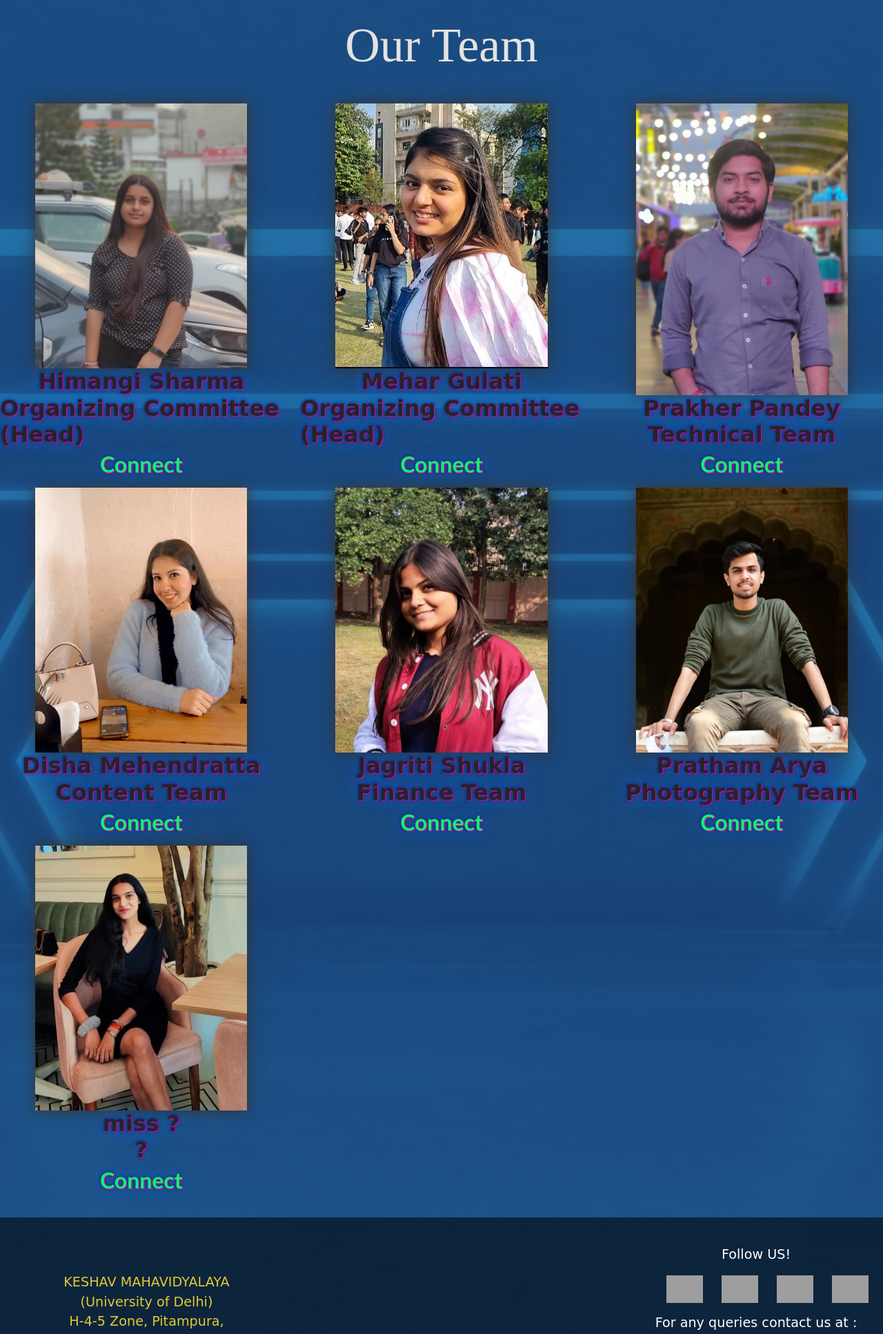
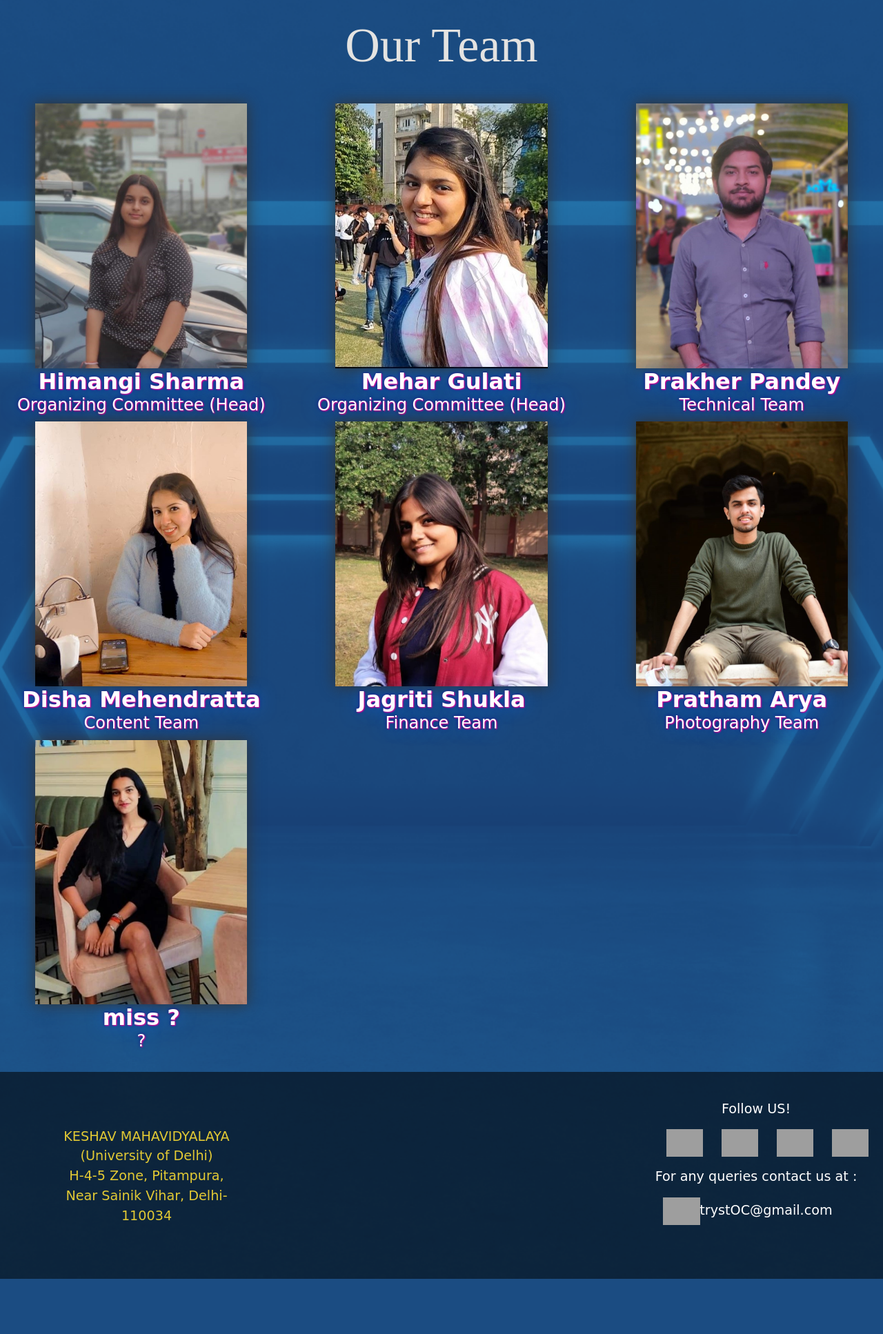
Before and after one commit to spartan289/TRYST-1, a PHP site: page /team.html in a window 1280 px wide. Shown: the part 80-2014 px from the top of the page at 69% size. After the commit the page ends 1934 px from the top, so only its background shows below. Run offline with PHP 8.4, Linux system fonts and the light colour scheme; some libraries are stand-ins or nearby versions; grey boxes are pictures that could not be loaded.

Commit message:
teams css update

```diff
--- a/css/styleYV.css
+++ b/css/styleYV.css
@@ -343,16 +343,19 @@ ul li a {
 }
 
 .carddiv h2,
-.carddiv h3 {
+h3 {
   display: flex;
   justify-content: center;
   align-items: center;
   font-size: 2rem;
   font-family: cursive;
+  color:white;
   text-shadow: 1px 1px 2px rgb(255, 0, 153), 0 0 25px rgb(19, 103, 214), 0 0 5px rgb(12, 3, 124);
   font-weight: bold;
 }
-
+.carddiv h3{
+  font-size:1.5rem;
+}
 .connect {
   display: flex;
   justify-content: center;
--- a/team.html
+++ b/team.html
@@ -76,58 +76,58 @@
       <div class="carddiv">
         <img src="images/team/himangiSharma.jpeg" alt="" class="w-75 img-fluid p-0 img-hover">
 
-        <h2>Himangi Sharma</h2>
+        <a href="https://in.linkedin.com/" target="_blank" class="connect"><h2>Himangi Sharma</h2></a>
         <h3>Organizing Committee (Head)</h3>
-        <a href="https://in.linkedin.com/" target="_blank" class="connect">Connect</a>
+
 
       </div>
       <div class="carddiv">
         <img src="images/team/meharGulati.jpeg" alt="" class="w-75 img-fluid p-0 img-hover">
 
-        <h2>Mehar Gulati</h2>
+        <a href="https://in.linkedin.com/" target="_blank" class="connect"><h2>Mehar Gulati</h2></a>
         <h3>Organizing Committee (Head)</h3>
-        <a href="https://in.linkedin.com/" target="_blank" class="connect">Connect</a>
+
 
       </div>
 
       <div class="carddiv">
         <img src="images/team/prakherPandey.jpeg" alt="" class="w-75 img-fluid p-0 img-hover">
 
-        <h2>Prakher Pandey</h2>
+        <a href="https://in.linkedin.com/" target="_blank" class="connect"><h2>Prakher Pandey</h2></a>
         <h3>Technical Team</h3>
-        <a href="https://in.linkedin.com/" target="_blank" class="connect">Connect</a>
+
 
       </div>
       <div class="carddiv">
         <img src="images/team/dishaMehendratta.jpeg" alt="" class="w-75 img-fluid p-0 img-hover">
 
-        <h2>Disha Mehendratta</h2>
+        <a href="https://in.linkedin.com/" target="_blank" class="connect"><h2>Disha Mehendratta</h2></a>
         <h3>Content Team</h3>
-        <a href="https://in.linkedin.com/" target="_blank" class="connect">Connect</a>
+
 
       </div>
       <div class="carddiv">
         <img src="images/team/jagritiShukla.jpeg" alt="" class="w-75 img-fluid p-0 img-hover">
 
-        <h2>Jagriti Shukla</h2>
+        <a href="https://in.linkedin.com/" target="_blank" class="connect"><h2>Jagriti Shukla</h2></a>
         <h3>Finance Team</h3>
-        <a href="https://in.linkedin.com/" target="_blank" class="connect">Connect</a>
+
 
       </div>
       <div class="carddiv">
         <img src="images/team/prathamArya.jpeg" alt="" class="w-75 img-fluid p-0 img-hover">
 
-        <h2>Pratham Arya</h2>
+        <a href="https://in.linkedin.com/" target="_blank" class="connect"><h2>Pratham Arya</h2></a>
         <h3>Photography Team</h3>
-        <a href="https://in.linkedin.com/" target="_blank" class="connect">Connect</a>
+
 
       </div>
       <div class="carddiv">
         <img src="images/team/WhatsApp Image 2023-04-09 at 11.21.44 PM.jpeg" alt="" class="w-75 img-fluid p-0 img-hover">
 
-        <h2>miss ?</h2>
+        <a href="https://in.linkedin.com/" target="_blank" class="connect"><h2>miss ?</h2></a>
         <h3>?</h3>
-        <a href="https://in.linkedin.com/" target="_blank" class="connect">Connect</a>
+
 
       </div>
     </div>
```
